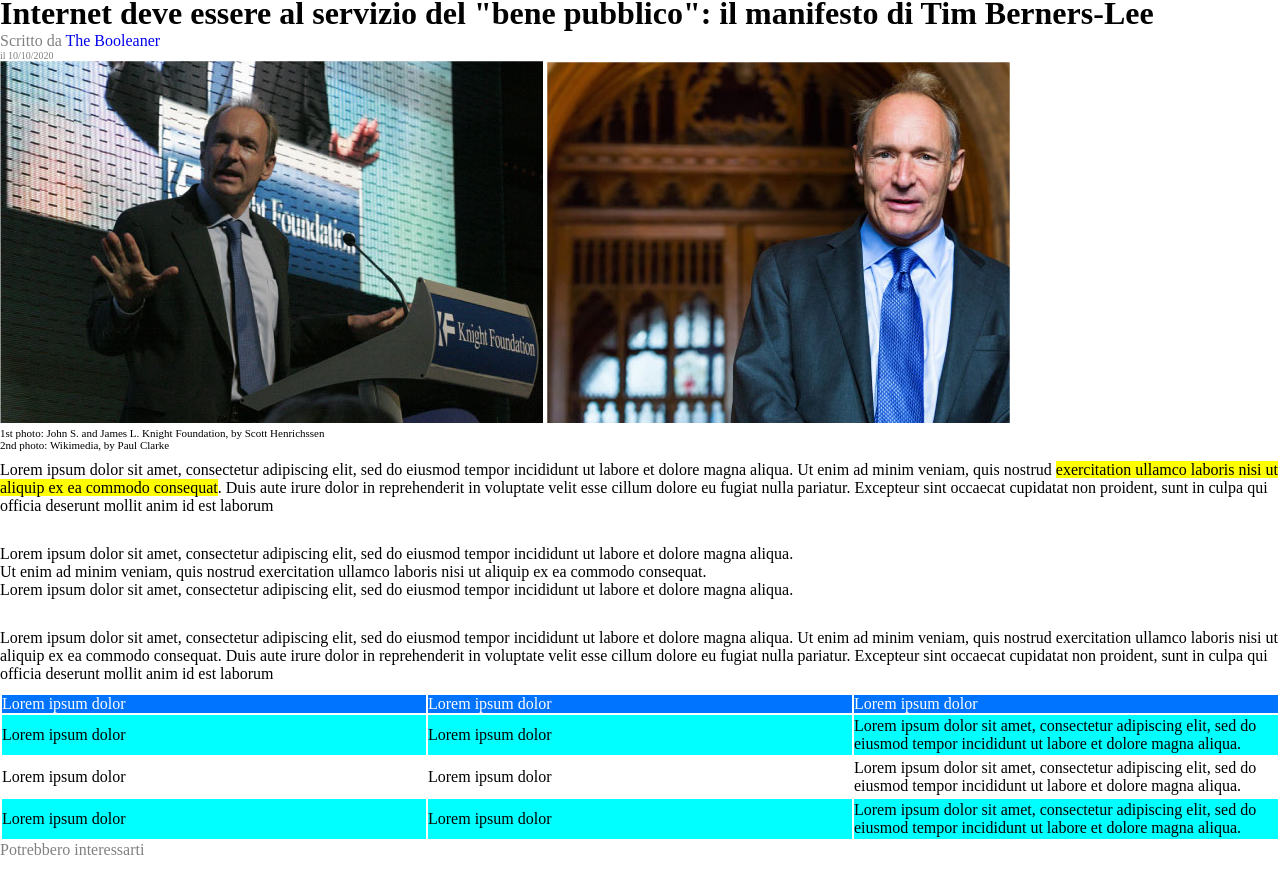
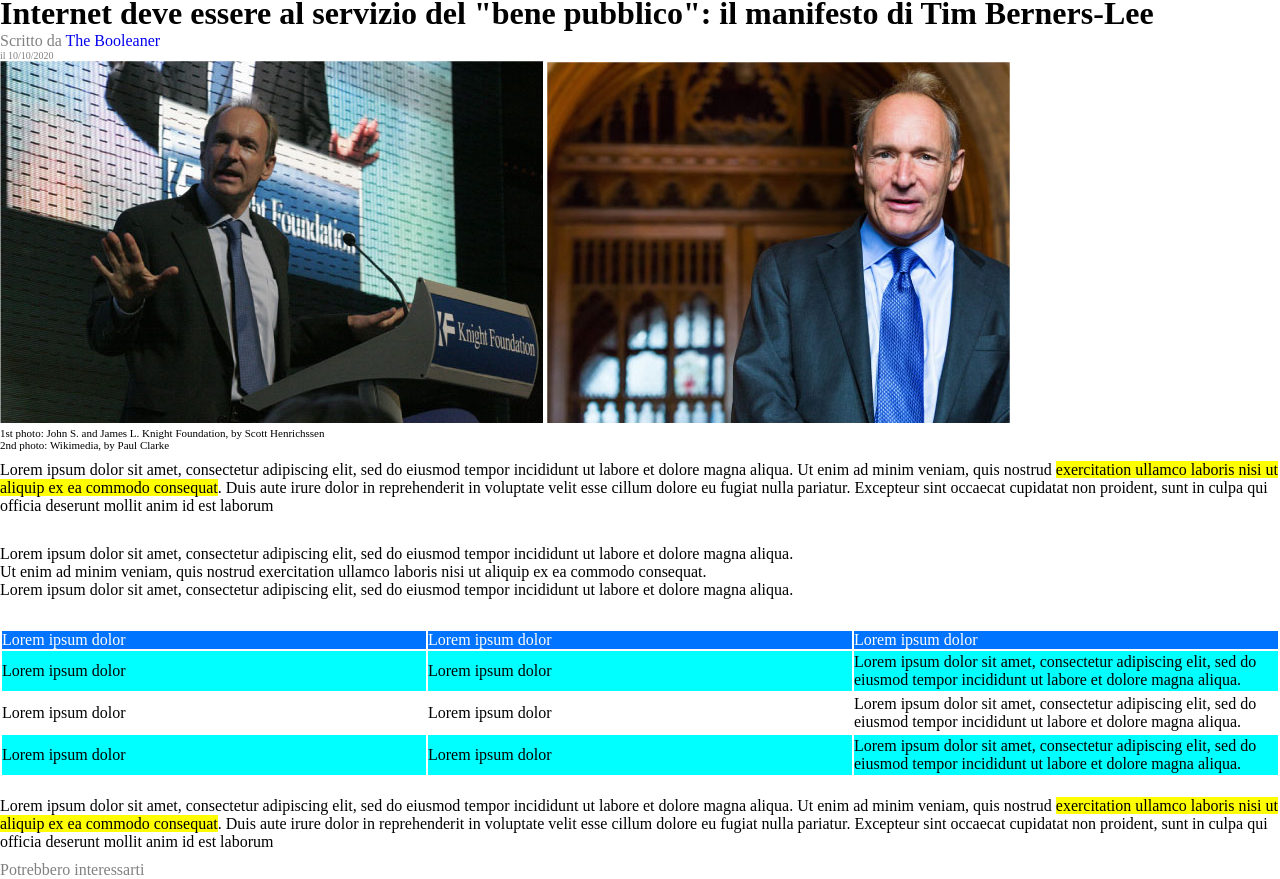
Before and after one commit to mariannacoppa/html-css-booleaner, a plain HTML site: page index.html in a window 1280 px wide. Shown: the part 105-984 px from the top of the page. Drawn offline with Linux system fonts and the light colour scheme.

Commit message:
[FIX] fixed paragraphs

```diff
--- a/css/style.css
+++ b/css/style.css
@@ -43,6 +43,7 @@ p {
 }
 table {
     width: 100%;
+    padding: 10px 0;
 }
 tr {
     height: 40px;
--- a/index.html
+++ b/index.html
@@ -33,7 +33,7 @@
                 <li>Lorem ipsum dolor sit amet, consectetur adipiscing elit, sed do eiusmod tempor incididunt ut labore et dolore magna aliqua.</li>
             </ul>
         </p>
-        <p>Lorem ipsum dolor sit amet, consectetur adipiscing elit, sed do eiusmod tempor incididunt ut labore et dolore magna aliqua. Ut enim ad minim veniam, quis nostrud exercitation ullamco laboris nisi ut aliquip ex ea commodo consequat. Duis aute irure dolor in reprehenderit in voluptate velit esse cillum dolore eu fugiat nulla pariatur. Excepteur sint occaecat cupidatat non proident, sunt in culpa qui officia deserunt mollit anim id est laborum</p>
+        <!-- inizio tabella -->
         <table>
             <tr class="title">
                 <td>Lorem ipsum dolor</td>
@@ -56,6 +56,10 @@
                 <td>Lorem ipsum dolor sit amet, consectetur adipiscing elit, sed do eiusmod tempor incididunt ut labore et dolore magna aliqua.</td>
             </tr>
         </table>
+        <!-- fine tabella -->
+        <p>
+            Lorem ipsum dolor sit amet, consectetur adipiscing elit, sed do eiusmod tempor incididunt ut labore et dolore magna aliqua. Ut enim ad minim veniam, quis nostrud <span class="highlight">exercitation ullamco laboris nisi ut aliquip ex ea commodo consequat</span>. Duis aute irure dolor in reprehenderit in voluptate velit esse cillum dolore eu fugiat nulla pariatur. Excepteur sint occaecat cupidatat non proident, sunt in culpa qui officia deserunt mollit anim id est laborum
+        </p>
     </main>
     <!-- Piè di pagina -->
     <footer>
```
